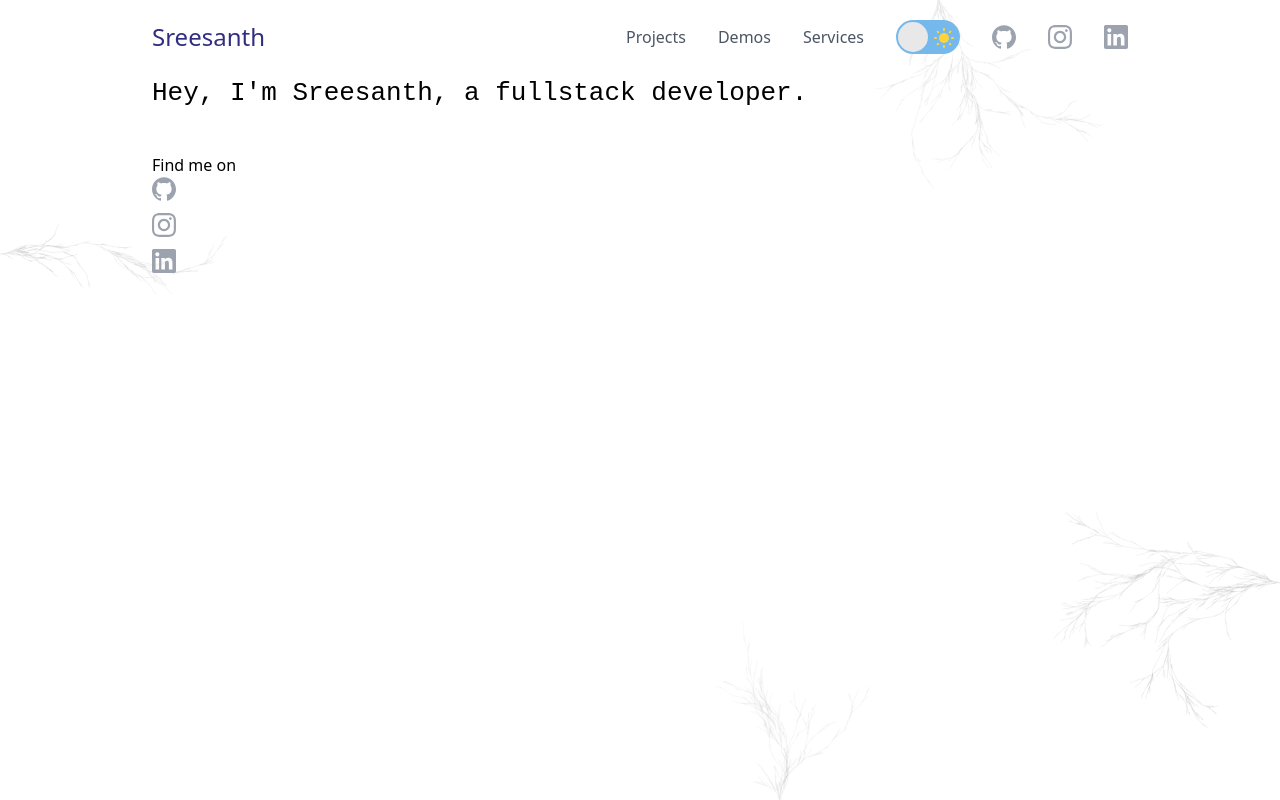
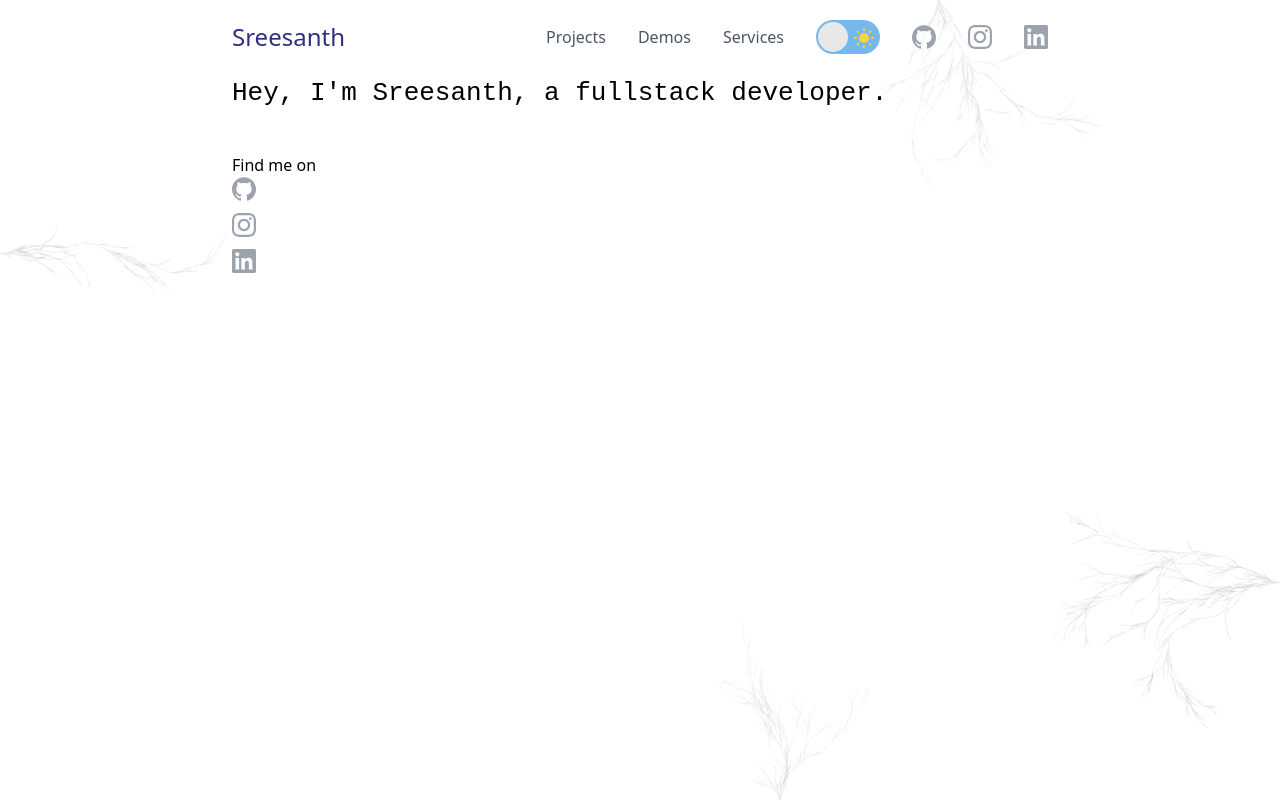
Before and after one commit to Sreesanth46/sreesanth.me, a Vue app: page / in a window 1280 px wide. Built offline with nearby package versions, Linux system fonts and the light colour scheme.

Commit message:
chore: darkMode - class, container padding

```diff
--- a/tailwind.config.js
+++ b/tailwind.config.js
@@ -1,6 +1,7 @@
 /** @type {import('tailwindcss').Config} */
 module.exports = {
     content: ["./index.html", "./src/**/*.{vue,js,ts,jsx,tsx}"],
+    darkMode: 'class',
     theme: {
         extend: {
             colors: {
@@ -8,14 +9,25 @@ module.exports = {
             }
         },
         fontFamily: {
-            Roboto: ["Roboto, sans-serif"]
+            Roboto: ['Roboto, sans-serif']
         },
         screens: {
-            sm: "480px",
-            md: "768px",
-            lg: "976px",
-            xl: "1440px"
-        }
+            sm: '480px',
+            md: '768px',
+            lg: '976px',
+            xl: '1440px'
+        },
+        container: {
+            padding: {
+                xs: '0.1rem',
+                sm: '2rem',
+                lg: '5rem',
+                xl: '12rem',
+                '2xl': '15rem',
+
+            },
+            center: true
+        },
     },
     plugins: [],
 }
```
